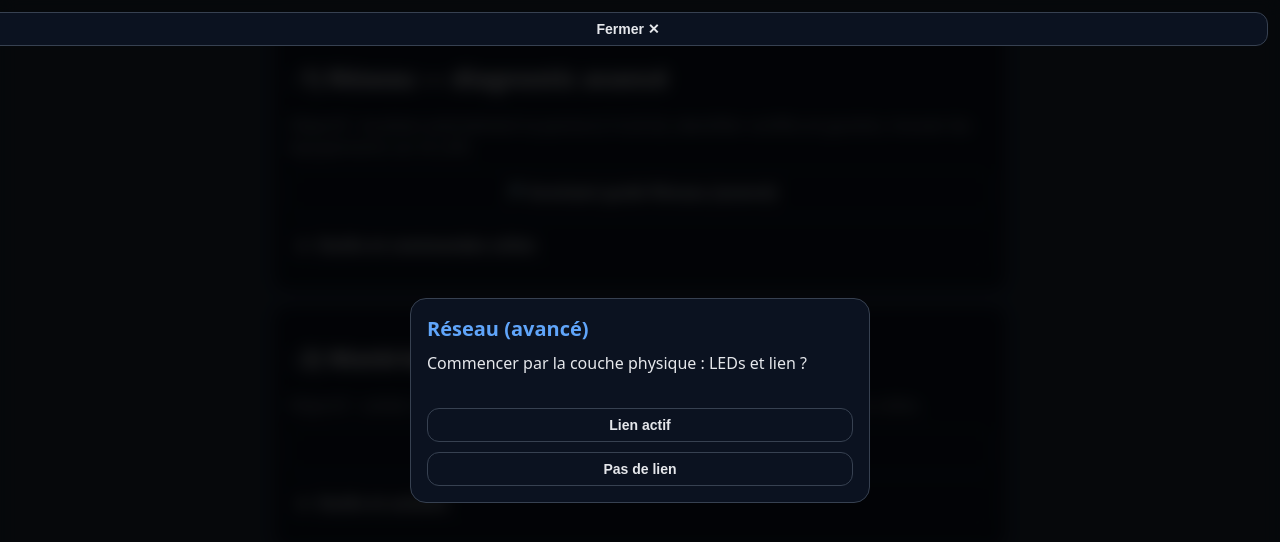
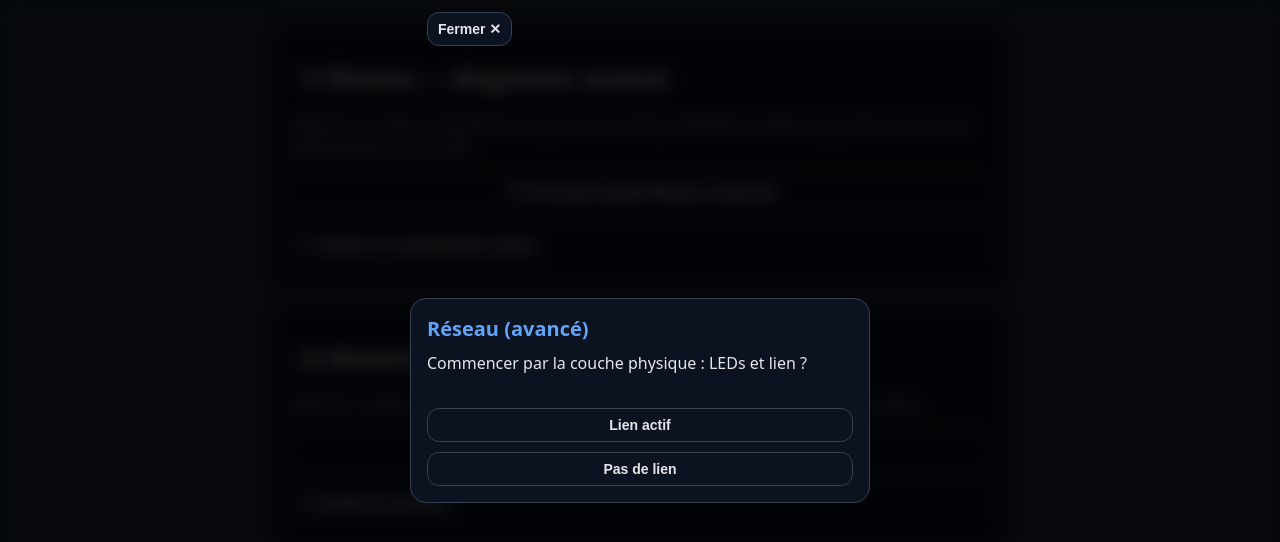
Before and after one commit to fredericlacherade-ctrl/guide-camera, a plain HTML site: page reseau-avance/index.html in a window 1280 px wide. Both pictures are taken after a click on the button "🔎 Assistant guidé Réseau (avancé)". Drawn offline with Linux system fonts and the light colour scheme.

Commit message:
Update index.html

```diff
--- a/reseau-avance/index.html
+++ b/reseau-avance/index.html
@@ -22,7 +22,11 @@
   #wizard-card h3{margin:0 0 10px;font-size:20px;color:var(--accent)}
   #wizard-card p{margin:6px 0 16px;color:var(--fg);font-size:16px;min-height:40px}
   #wizard-answers{display:flex;flex-direction:column;gap:10px}
-  #wizard-close{position:absolute;top:12px;right:12px}
+  #wizard-close{
+  position:absolute;
+  top:12px;
+  width:auto;
+}
   .wizard-tip{background:var(--chip);border-left:3px solid var(--accent);padding:10px;font-size:14px;margin:14px 0 0;border-radius:6px;color:var(--muted)}
   details{border:1px dashed var(--line);border-radius:12px;padding:10px;margin:8px 0}
   summary{cursor:pointer;font-weight:700}
@@ -159,6 +163,7 @@ function render(step){ const s=currentFlow[step]; if(!s) return; title.textConte
 function conclude(c){ const map={net_adv:'reseau', hw_adv:'materiel'}; const key=map[currentFlowKey]||currentFlowKey; setStatus(key,(c.status||'').toLowerCase()); title.textContent=`Conclusion [${c.status}]`; text.textContent=c.message||''; answers.innerHTML=''; tipC.innerHTML=''; const b=document.createElement('button'); b.textContent='Terminer'; b.className='pill'; b.onclick=closeWizard; answers.appendChild(b); }
 function closeWizard(){ overlay.style.display='none'; }
 document.addEventListener('click',e=>{ if(e.target.id==='startNetDiag') openWizard('net_adv'); if(e.target.id==='startHwDiag') openWizard('hw_adv'); });
+qs('#wizard-close').addEventListener('click', closeWizard);
 </script>
 </body>
 </html>
```
